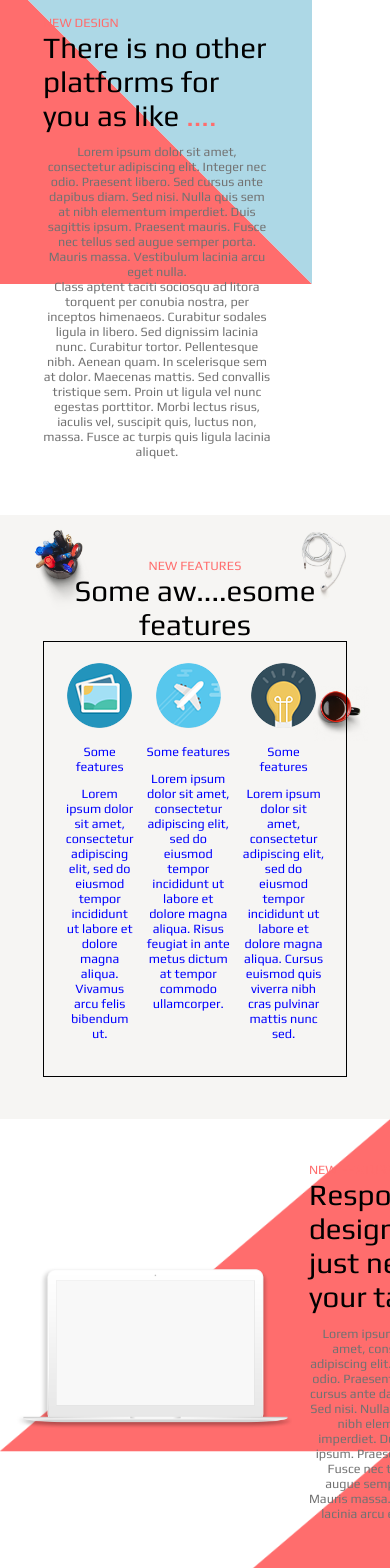
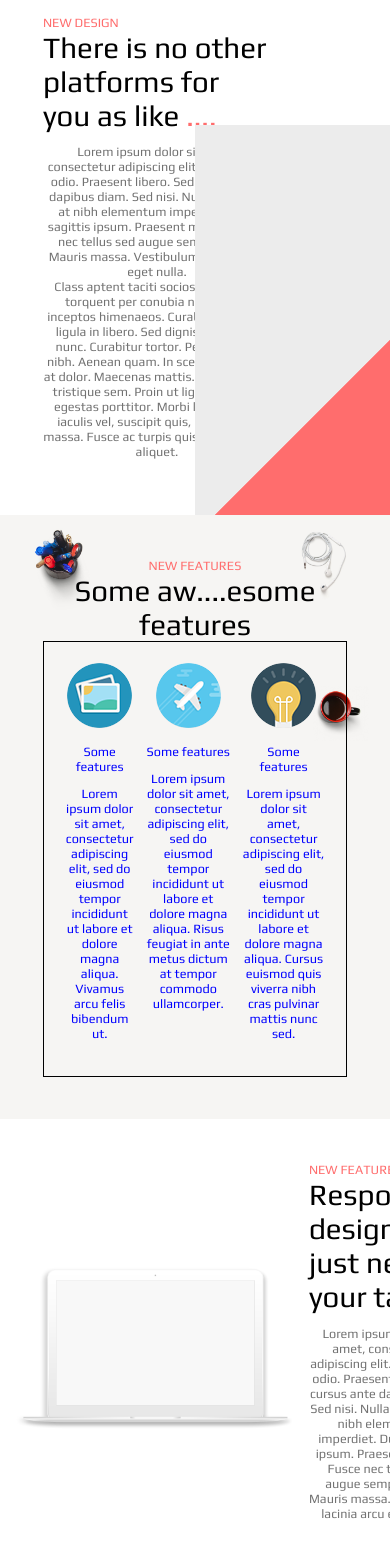
Before and after one commit to morkeltry/startex, a React (Create React App) app: page / in a window 390 px wide. Shown: the part 260-1828 px from the top of the page. Built offline with nearby package versions, Linux system fonts and the light colour scheme; the HTML template or start-up script is replaced by a standard one.

Commit message:
section 2 triangles transform responsively to suit most screens

```diff
--- a/src/App.js
+++ b/src/App.js
@@ -40,7 +40,7 @@ class App extends Component {
         </section>
 
         <section className="section2-dummy-class">
-          <BackgroundTriangle transform="scale (0.8)" colourSecondary="lightblue" />
+          <BackgroundTriangle transform="scale (-1 1) translate(-2 -0.45) scale (1.5)" colourSecondary="#ECECEC" />
           <div style={{display : 'flex', width: '75%'}}>
             <div>
               <H2Like style={{align:'left', pinkBefore:'NEW DESIGN', pinkAfter:'....'}}
@@ -66,7 +66,8 @@ class App extends Component {
           />
         </section>
 
-        <section className="bg-pink-triangle" style={{paddingLeft: '0'}}>
+        <section className="NOTbg-pink-triangle" style={{paddingLeft: '0'}}>
+          <BackgroundTriangle transform="scale (-1 1) " colourSecondary="#FB8686" colourSecondary="#ECECEC" />
           <div style={{display : 'flex'}}>
             <img src={macbook} alt="macbook" style={{width: '80%'}} className="image-non-aligned" />
             <div>
--- a/src/components/BackgroundTriangle.js
+++ b/src/components/BackgroundTriangle.js
@@ -9,9 +9,9 @@ console.log('PROPS:',this.props);
 console.log('PROPS.T:',this.props.transform);
     const style= {
       position: 'absolute',     //remember to give content pos : rel
-      zIndex: -10,
+      zIndex: 10,
       width: '100%',
-      top: '0px',
+      // top: '0px',
       bottom: '0px',
       left: '0px',
       right: '0px',
@@ -21,6 +21,7 @@ console.log('PROPS.T:',this.props.transform);
     const colourPrimary = this.props.colourPrimary || '#FF6D6D';
     const purple='purple';
 console.log('PROPS:',this.props);
+
 
     return <svg  xmlns="http://www.w3.org/2000/svg" style={style} viewBox="0 0 1 1"
         data={this.props.transform+this.props.colourPrimary+this.props.colourSecondary}>
```
